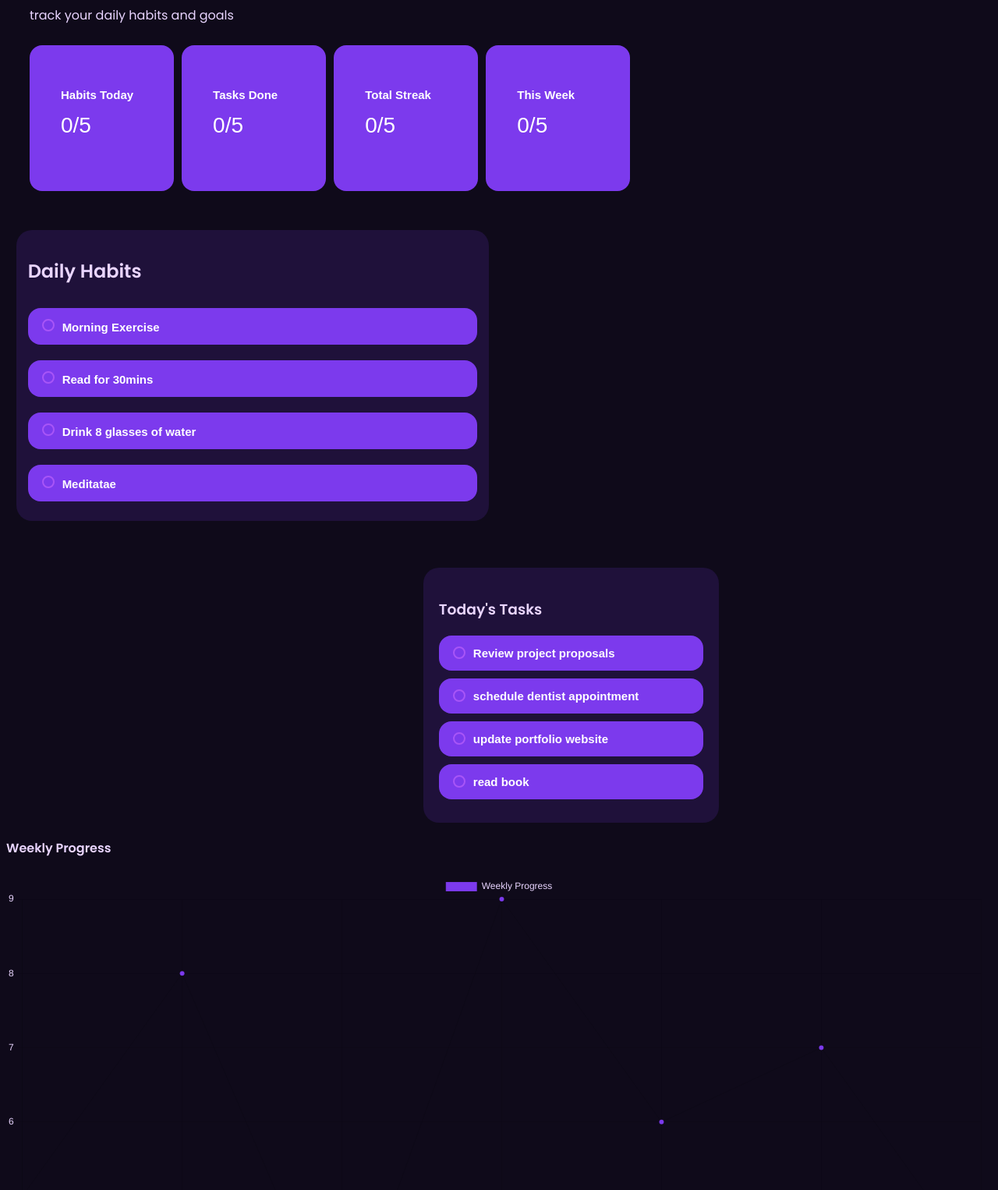
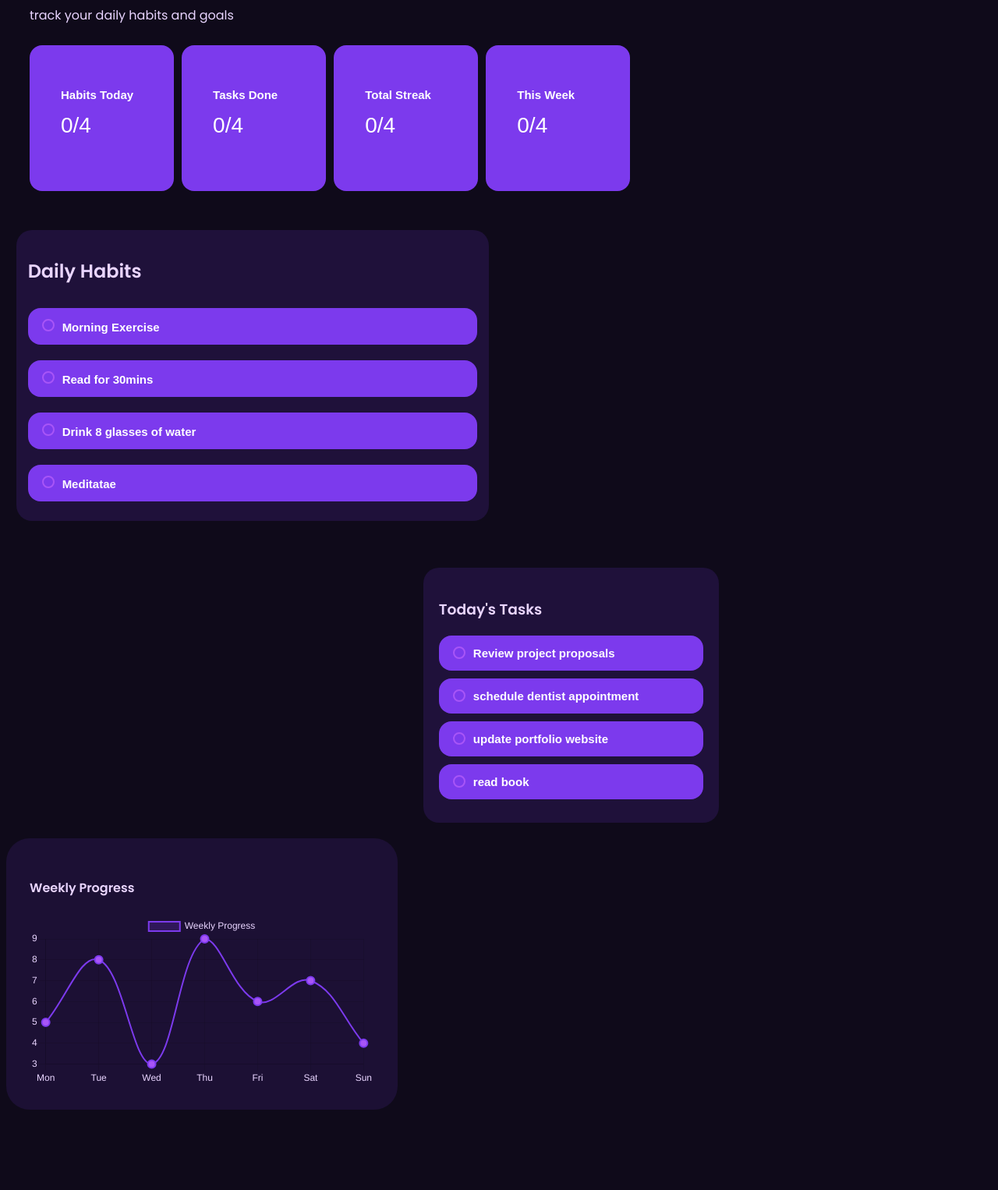
Before and after one commit to tonywambua68-svg/My_Dashboard, a plain HTML site: page index.html in a window 1280 px wide. Shown: the part 72-1598 px from the top of the page at 78% size. After the commit the page ends 1503 px from the top, so only its background shows below. Drawn offline with nearby package versions, Linux system fonts and the light colour scheme.

Commit message:
added habit counter with clickable circles

```diff
--- a/css/style.css
+++ b/css/style.css
@@ -117,3 +117,13 @@ button {
   display: flex;
   align-items: center;
 }
+
+.chart-container{
+  height:35%;
+  width: 35%;
+  background: rgba(124, 58, 237, 0.12);
+  border-radius: 30px;
+  font-family:'Poppins', sans-serif;
+  font-weight: 700;
+  padding:30px
+}
--- a/index.html
+++ b/index.html
@@ -16,27 +16,27 @@
             <div class="container">
                 <button class="habits">
                     <p class="stat-lebal">Habits Today</p>
-                    <p class="stat-num">0/5</p>
+                    <p class="stat-num" id="habitCount">0/4</p>
                 </button>
                 <button class="tasks">
                     <P class="stat-lebal">Tasks Done</P>
-                    <p class="stat-num">0/5</p>
+                    <p class="stat-num" id="habitCount">0/4</p>
                 </button>
                 <button class="streak">
-                    <p class="stat-lebal">Total Streak</p>
-                    <p class="stat-num">0/5</p>
+                    <p class="stat-lebal" >Total Streak</p>
+                    <p class="stat-num" id="habitCount">0/4</p>
                 </button>
                 <button class="week">
                     <p class="stat-lebal">This Week</p>
-                    <p class="stat-num">0/5</p>
+                    <p class="stat-num" id="habitCount">0/4</p>
                 </button>
             </div>
         <div class="daily-habits">
              <h2> Daily Habits</h2>
-                <button class="btn" ><span class="circle"></span>Morning Exercise</button>
-                <button class="btn"><span class="circle"></span>Read for 30mins</button>
-                <button class="btn"><span class="circle"></span>Drink 8 glasses of water</button>
-                <button class="btn"><span class="circle"></span>Meditatae</button>
+                <button class="btn" onclick="toggleHabit(this)"><span class="circle"></span>Morning Exercise</button>
+                <button class="btn" onclick="toggleHabit(this)"><span class="circle"></span>Read for 30mins</button>
+                <button class="btn" onclick="toggleHabit(this)"><span class="circle"></span>Drink 8 glasses of water</button>
+                <button class="btn" onclick="toggleHabit(this)"><span class="circle"></span>Meditatae</button>
         </div>
         <div class="today-task">
             <h3> Today's Tasks</h3>
@@ -45,13 +45,14 @@
             <button class="role"><span class="circle"></span> update portfolio website</button>
             <button class="role"><span class="circle"></span>read book</button>
         </div>
-        <div>
+        <div class="chart-container">
             <h4>Weekly Progress</h4>
             <canvas id="weeklyChart"></canvas>
         </div>
     </div>
-    <script src="https://cdn.jsdelivr.net/npm/chart.js"></script>
-<script src="js/script.js"></script>
+    <script src="https://cdn.jsdelivr.net/npm/chart.js@4.4.0/dist/chart.umd.min.js"></script>
+ <script src="js/script.js"></script>
+
     </body>
 
 
--- a/js/script.js
+++ b/js/script.js
@@ -1,3 +1,22 @@
+let completedHabits = 0
+const totalHabits = 4
+
+function toggleHabit(button){
+    const circle = button.querySelector('.circle')
+    if(circle.classList.contains('done')){
+        circle.classList.remove('done')      // empty the circle
+        button.classList.remove('completed') // remove strikethrough
+         completedHabits--
+    }
+    else{
+        circle.classList.add('done')      // fill circle with purple
+        button.classList.add('completed') // add strikethrough
+        completedHabits++
+    }
+     document.getElementById('habitCount').textContent = completedHabits + '/' + totalHabits
+}
+
+
 const ctx = document.getElementById('weeklyChart')
 
 new Chart(ctx, {
@@ -7,9 +26,12 @@ new Chart(ctx, {
     datasets: [{
       label: 'Weekly Progress',
       data: [5, 8, 3, 9, 6, 7, 4],
-      backgroundColor: '#7c3aed',
-      borderRadius: 8,
-      borderWidth: 1
+      borderColor: '#7c3aed',
+      backgroundColor: '#7c3aed33',
+      borderWidth: 2,
+      pointBackgroundColor: '#a855f7',
+      pointRadius: 5,
+      tension: 0.4
     }]
   },
   options: {
```
